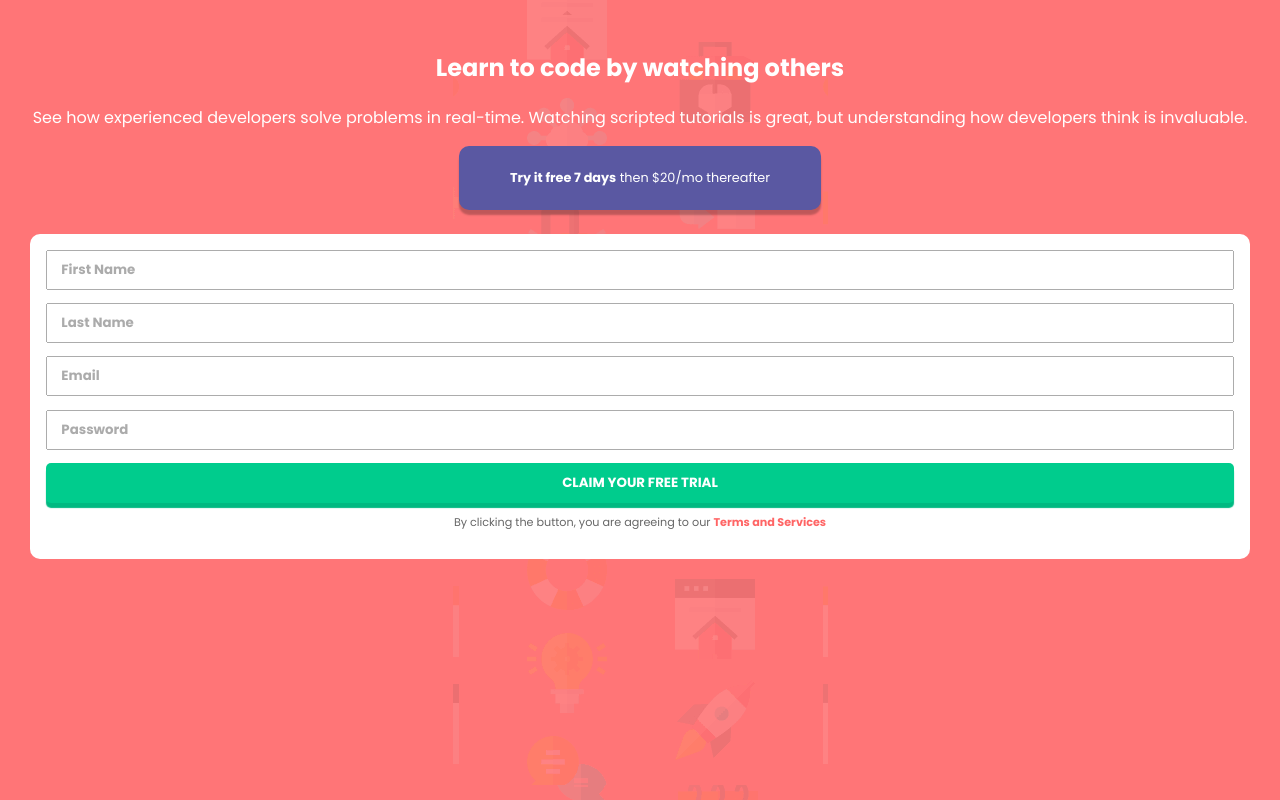
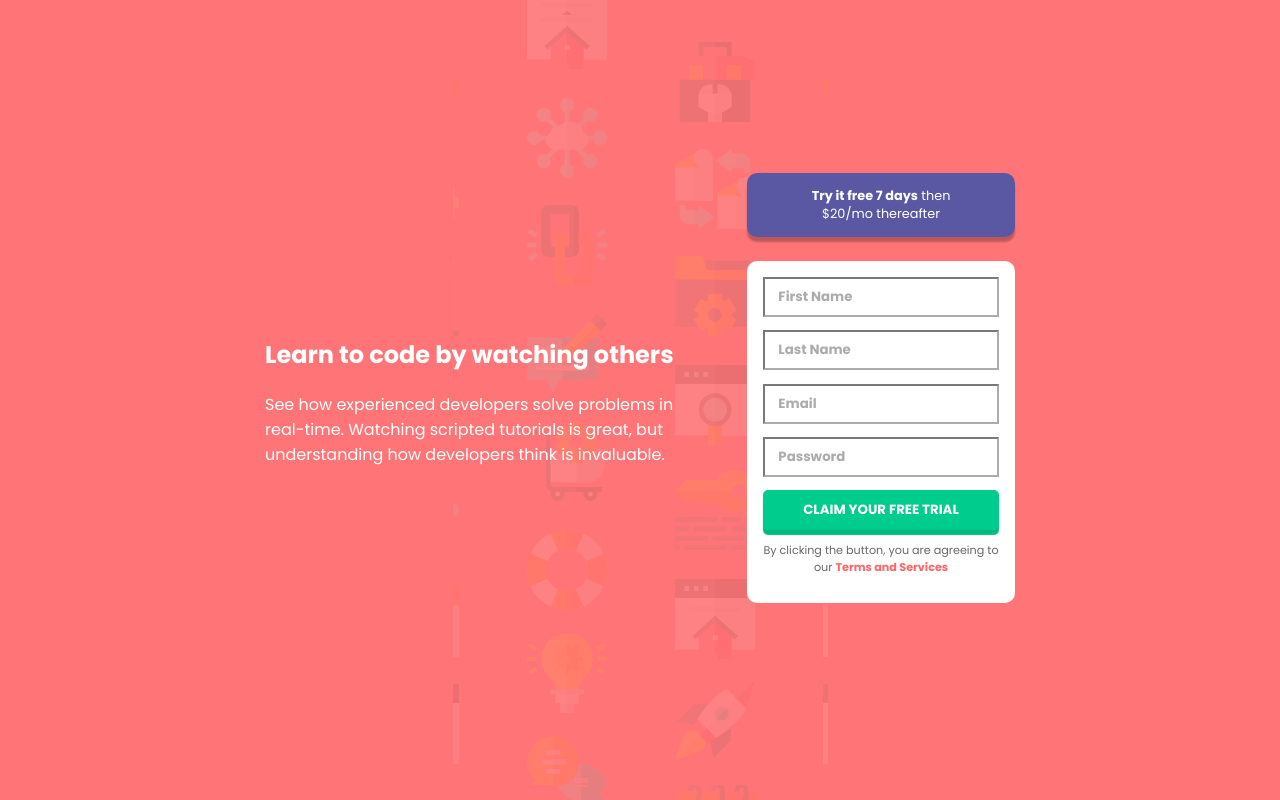
Before and after one commit to JayFullCode/Intro_component_sign_up_form, a website: page index.html in a window 1280 px wide. Drawn offline with Linux system fonts and the light colour scheme.

Commit message:
Add: Desktop design

```diff
--- a/index.html
+++ b/index.html
@@ -9,6 +9,9 @@
   <link rel="preconnect" href="https://fonts.googleapis.com">
   <link rel="preconnect" href="https://fonts.gstatic.com" crossorigin>
   <link href="https://fonts.googleapis.com/css2?family=Poppins:wght@400;500;600;700&display=swap" rel="stylesheet">
+  <link rel="stylesheet"
+          href=
+"https://cdnjs.cloudflare.com/ajax/libs/font-awesome/4.7.0/css/font-awesome.min.css">
 
   <title>Frontend Mentor | Intro component with sign up form</title>
 
@@ -25,14 +28,13 @@
   but understanding how developers think is invaluable.
     </p>
 
-    <!-- <div class="presentation__button">
-      <p><span>Try it free 7 days</span> then $20/mo threafter</p>
-    </div> -->
+  </section>
 
-    <button class="presentation__button">
+  <div class="inscription">
+
+    <button class="inscription__button">
       <span>Try it free 7 days</span> then $20/mo thereafter
     </button>
-  </section>
 
   <section class="inscription-block">
     <form class="inscription-block__form" id="submit-form" novalidate>
@@ -54,6 +56,8 @@
     </p>
   </section>
 
+  </div>
+
   <script type="text/javascript" src="index.js"></script>
 </body>
 </html>
--- a/index.js
+++ b/index.js
@@ -7,12 +7,14 @@ console.log(form_elt);
 
 for(let i = 0 ; i < error_msg.length ; i++){
     error_msg[i].style.display = "none";
+    inputs[i].style.background = "none";
 }
 
 for(let i = 0; i < inputs.length; i++){
     inputs[i].addEventListener('input', function(){
         inputs[i].style.borderColor = "";
         error_msg[i].style.display = "none";
+        inputs[i].style.background = "";
     })
 }
 
@@ -24,9 +26,19 @@ function checkErrors(event){
         }
         else{
             error_msg[i].style.display = "block";
-            inputs[i].style.borderColor = "red";
+            inputs[i].style.borderColor = "#ffacae";
+            inputs[i].style.background = "url('/images/icon-error.svg') no-repeat right 10px center"
+            inputs[i].style.backgroundSize = "1.5em"
         }
 
+        if(inputs[i].type == "email"){
+            if(!inputs[i].value.match(/^\w+([\.-]?\w+)*@\w+([\.-]?\w+)*(\.\w{2,3})+$/)){
+                error_msg[i].style.display = "block";
+                inputs[i].style.borderColor = "#ffacae";
+                inputs[i].style.background = "url('/images/icon-error.svg') no-repeat right 10px center"
+                inputs[i].style.backgroundSize = "1.5em";
+            }
+        }
 
     }
 
--- a/sass/base/_main.scss
+++ b/sass/base/_main.scss
@@ -14,3 +14,14 @@ html, body{
     background: $primary-color url("/images/bg-intro-mobile.png") no-repeat top ;
 
 }
+
+@include desktop-only{
+    body{
+        display: flex;
+        flex-direction: row;
+        justify-content: center;
+        align-items: center;
+
+        padding: 20%;
+    }
+}
--- a/sass/layout/_inscription.scss
+++ b/sass/layout/_inscription.scss
@@ -51,7 +51,7 @@
     }
 
     &__error{
-        color: red;
+        color: #ffacae;
         margin: 0;
         padding: 0;
 
@@ -61,4 +61,40 @@
         margin-top: -1em;
         margin-bottom: .5em;
     }
+
 }
+
+.inscription{
+    display: flex;
+    flex-direction: column;
+    justify-content: center;
+    align-items: center;
+
+    &__button{
+        cursor: pointer;
+        background-color: #5a58a2;
+        font-size: .8em;
+        color: white;
+
+        height: 5em;
+        width: 100%;
+
+        padding: 0em 4em;
+
+        border: none;
+        border-radius: 10px;
+
+        box-shadow: rgba(0, 0, 0, 0.25) 0px 5px  2px 0px;
+
+        span{
+            font-weight: bolder;
+        }
+    }
+
+}
+
+@include desktop-only{
+    .inscription{
+        width: 100%;
+    }
+}
--- a/sass/layout/_presentation.scss
+++ b/sass/layout/_presentation.scss
@@ -1,24 +1,11 @@
 .presentation{
     color: white;
     text-align: center;
+}
 
-    &__button{
-        cursor: pointer;
-        background-color: #5a58a2;
-        font-size: .8em;
-        color: white;
-
-        height: 5em;
-
-        padding: 0em 4em;
-
-        border: none;
-        border-radius: 10px;
-
-        box-shadow: rgba(0, 0, 0, 0.25) 0px 5px  2px 0px;
-
-        span{
-            font-weight: bolder;
-        }
+@include desktop-only{
+    .presentation{
+        text-align: start;
+        margin-right: 3em;
     }
 }
--- a/sass/main.scss
+++ b/sass/main.scss
@@ -1,6 +1,7 @@
 //************* UTILS ***********//
 
 @import './utils/variables';
+@import './utils/mixins';
 
 //************ VENDORS **********//
 
--- /dev/null
+++ b/sass/utils/_mixins.scss
@@ -0,0 +1,5 @@
+@mixin desktop-only {
+    @media screen and (min-width: 900px){
+        @content;
+    }
+}
```
Also changed, not shown: images/error.png (added), style.css, 1 other file.
